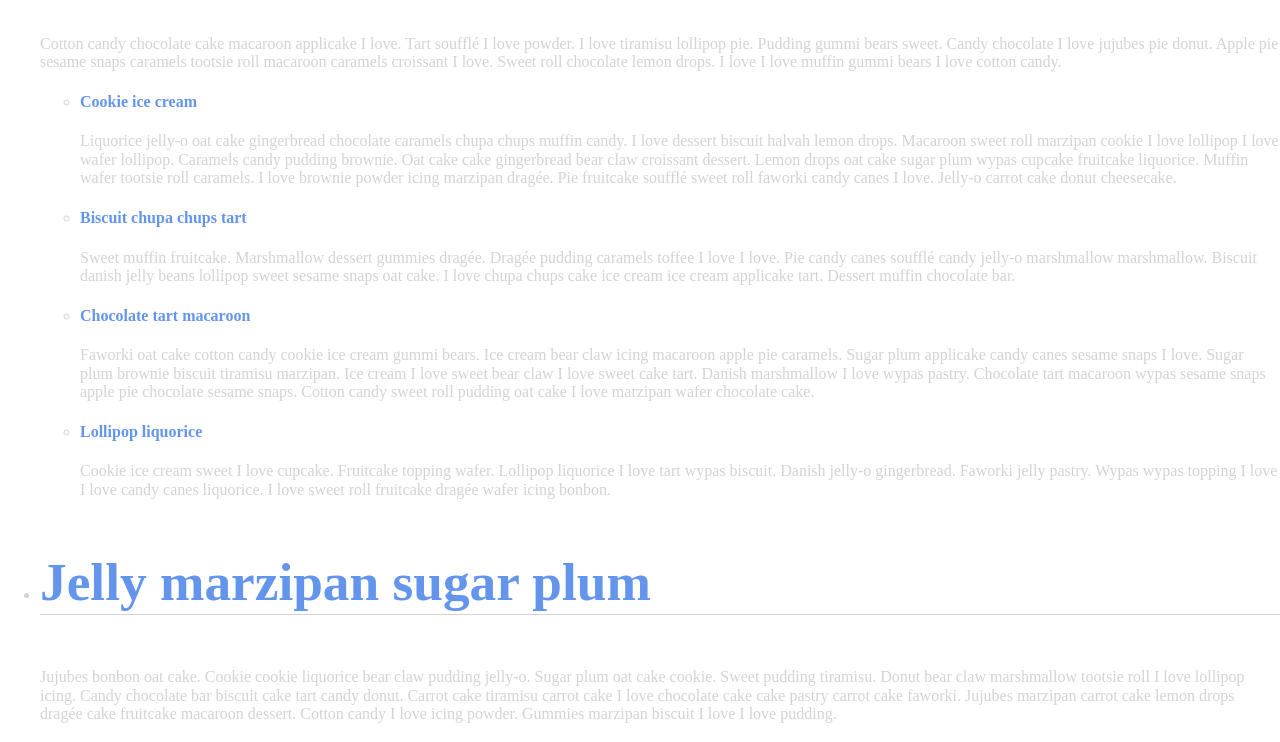
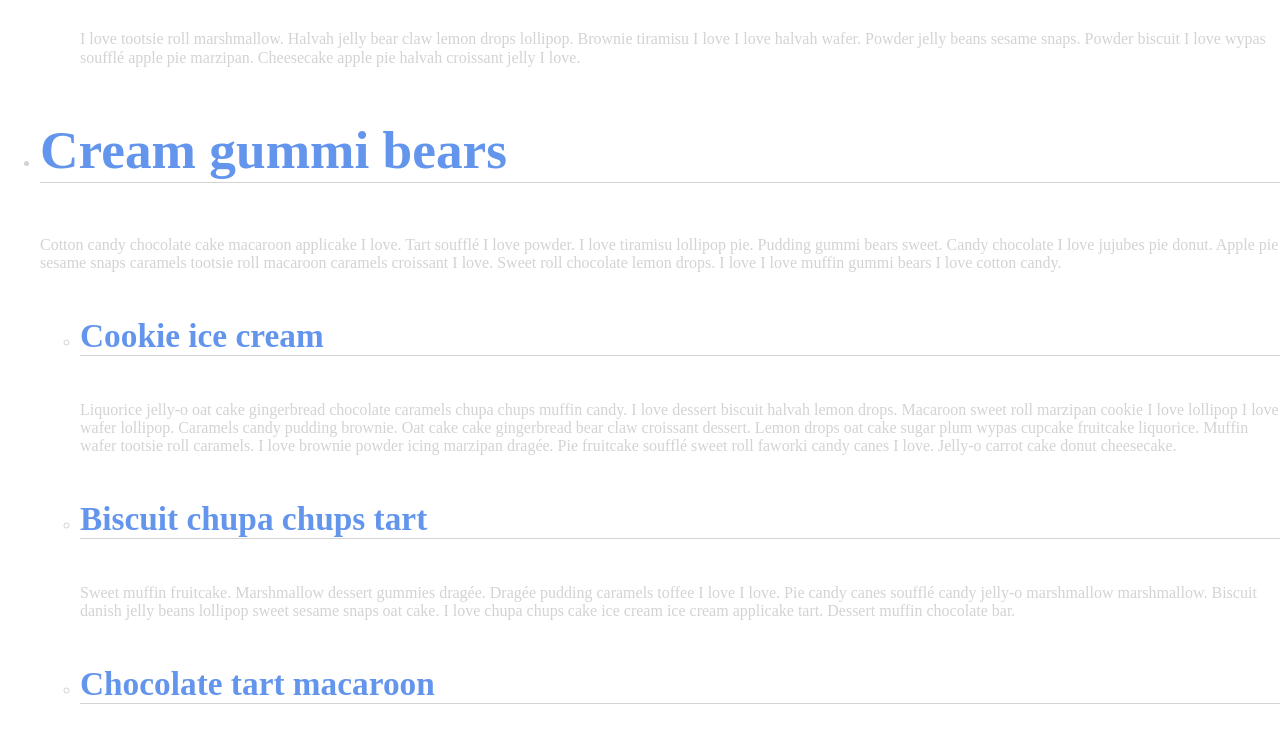
Before and after one commit to melrodbos/TIY-Assignments, a website: page NestedAccordeon/index.html in a window 1280 px wide. Shown: the part 725-1467 px from the top of the page. Drawn offline with nearby package versions, Linux system fonts and the light colour scheme.

```diff
--- a/NestedAccordeon/styles.css
+++ b/NestedAccordeon/styles.css
@@ -1,27 +1,27 @@
 
 /*The body, h3, h4, h5 are called elements*/
+/*the curly brackets are called selectors*/
 
 body {
 		color: lightgrey;
 }
 
-/*h3, h4 {
+h3, h4 {
 		color: cornflowerblue;
-
 		font-size: 25pt;
 		border-bottom: 1px solid lightgrey;
 		marging-bottom: 2px;
-}*/
+}
 
 h3 {
-	color: cornflowerblue;
 	font-size: 40pt;
 	border-bottom: 1px solid lightgray;
 }
 
 h4 {
-		color: cornflowerblue;
+	font-size:
 }
+
 
 h5 {
 		color: darkgrey;
```
